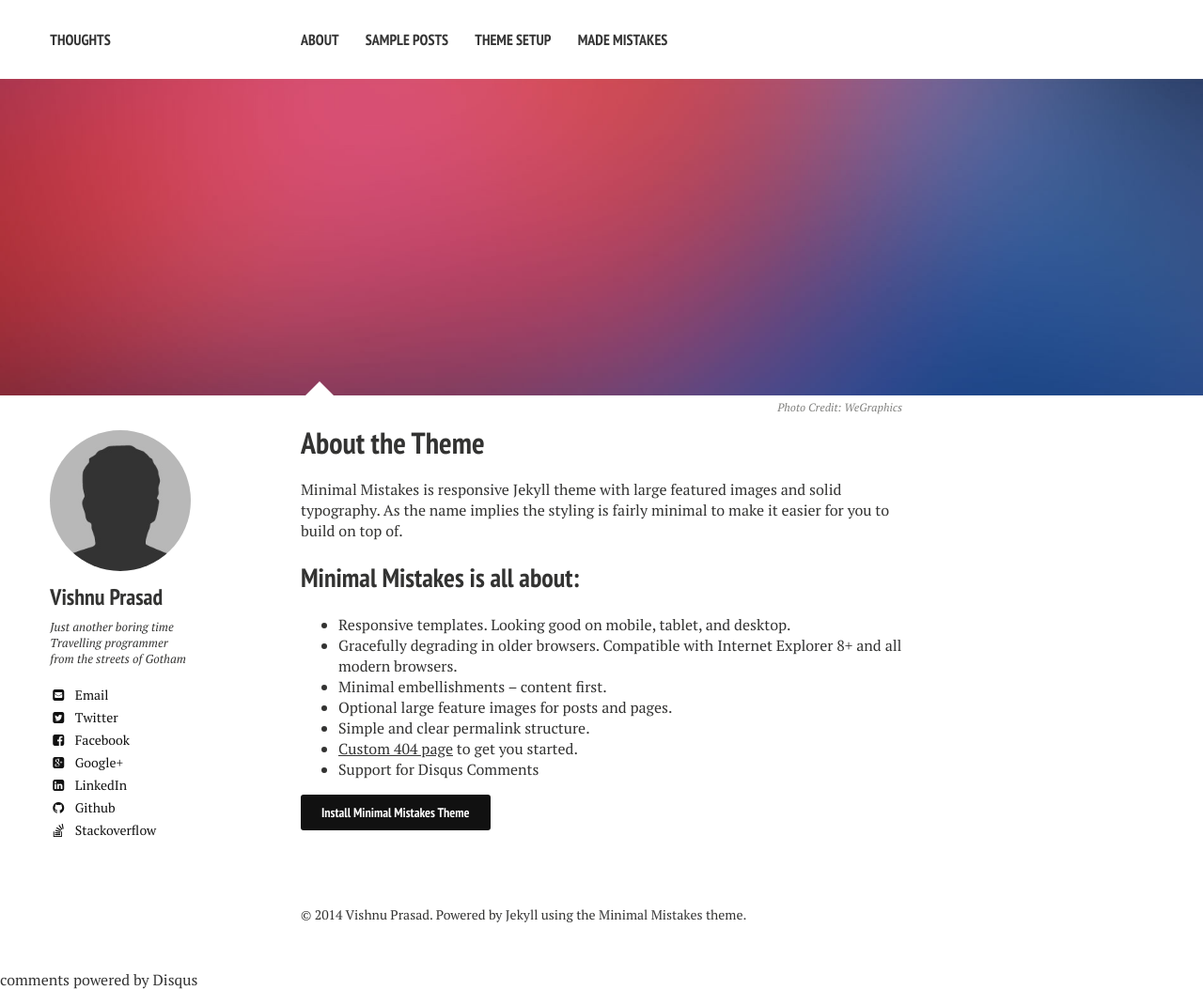
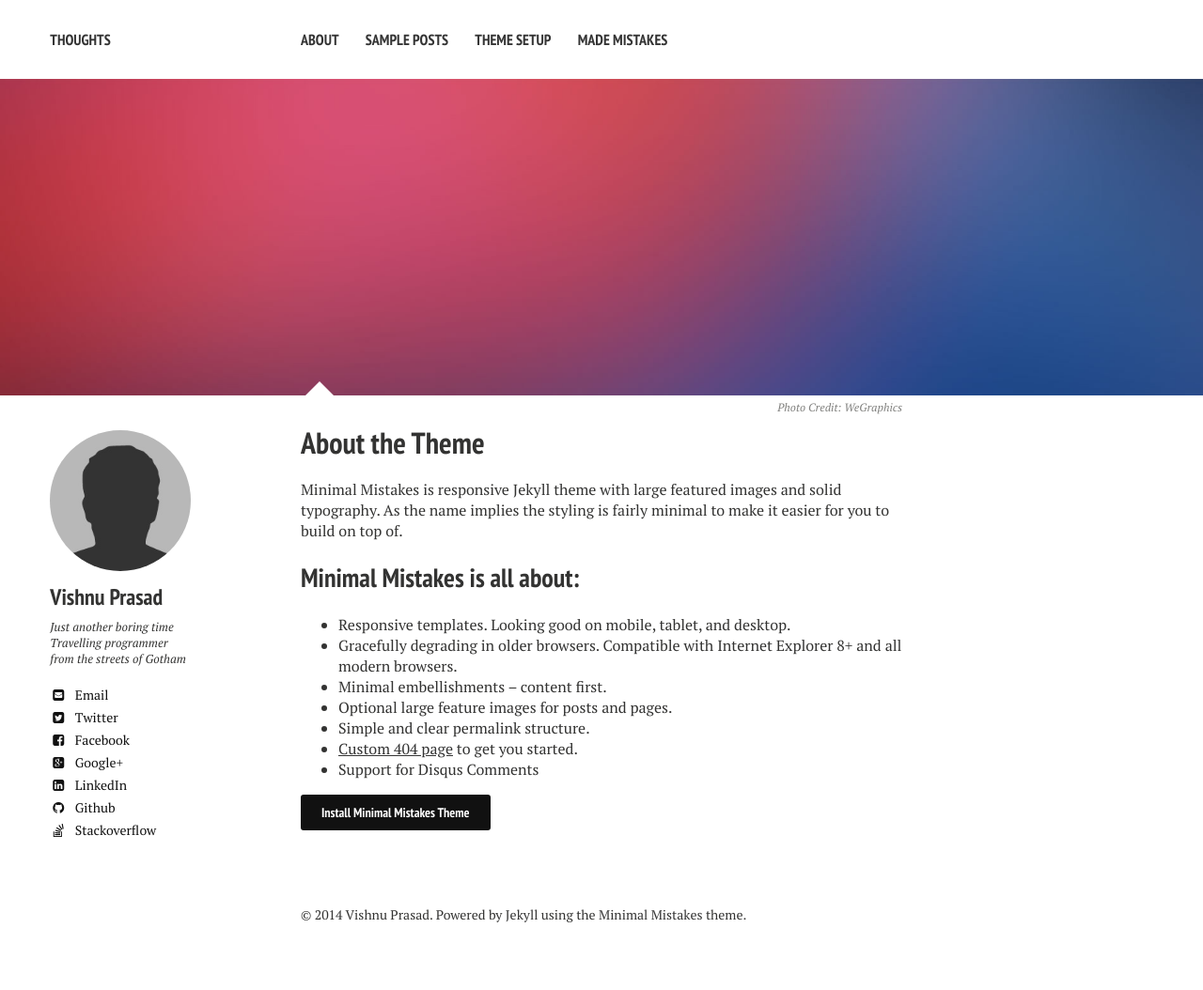
Before and after one commit to vishnu667/vishnu667.github.io, a Jekyll site: the page built from about/index.md, in a window 1280 px wide. Shown: the whole page at 94% size. Built offline with Jekyll 4.4.1, drawn with Linux system fonts in a browser that asks for light colours; nearby versions of some CDN libraries; comment, search, counter and statistics services are not loaded; after the commit the page ends 1032 px from its top, so only the background shows below that.

Commit message:
removed discus

```diff
--- a/_config.yml
+++ b/_config.yml
@@ -30,7 +30,7 @@
   avatar: bio-photo.jpg
   bio: "Just another boring time Travelling programmer from the streets of Gotham"
   email: vishnu667@gmail.com
-  disqus-shortname: vishnu667
+  disqus-shortname: #vishnu667
   twitter: vishnu_cygen
   facebook: vishnu.cygen
   google:
```
